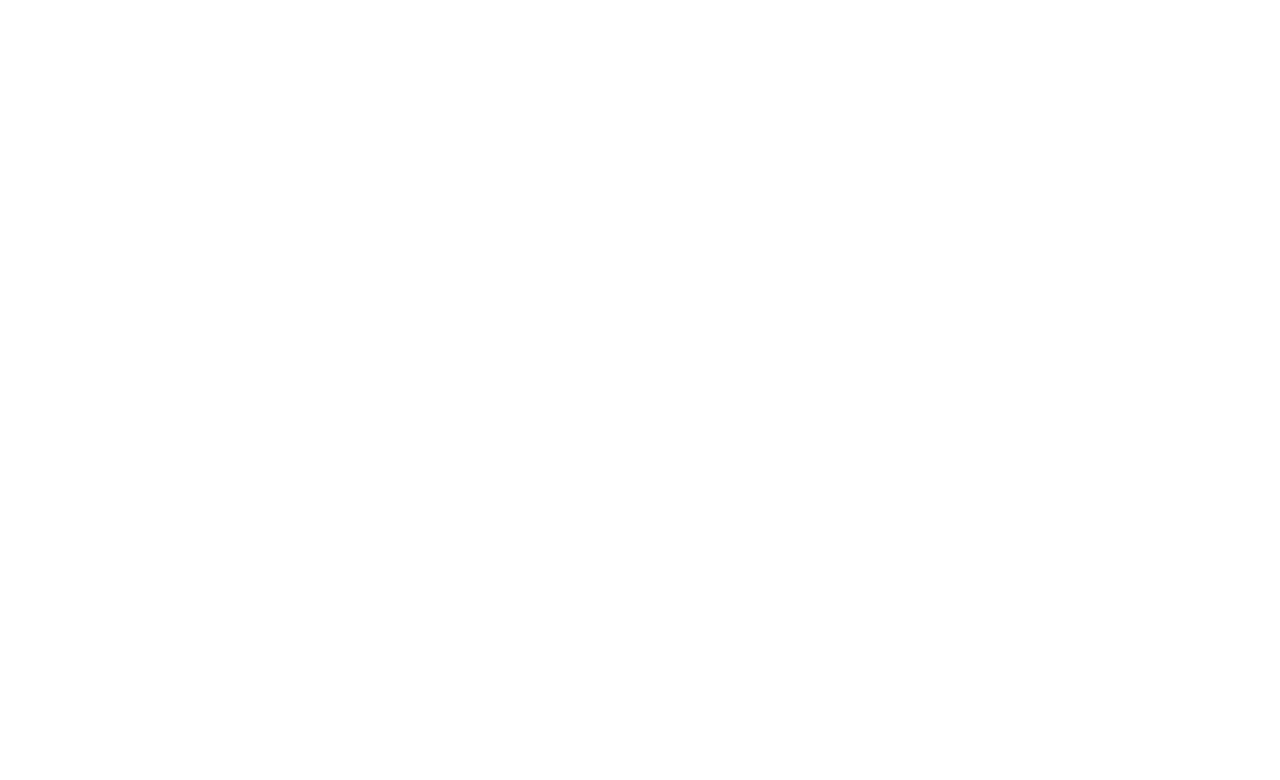
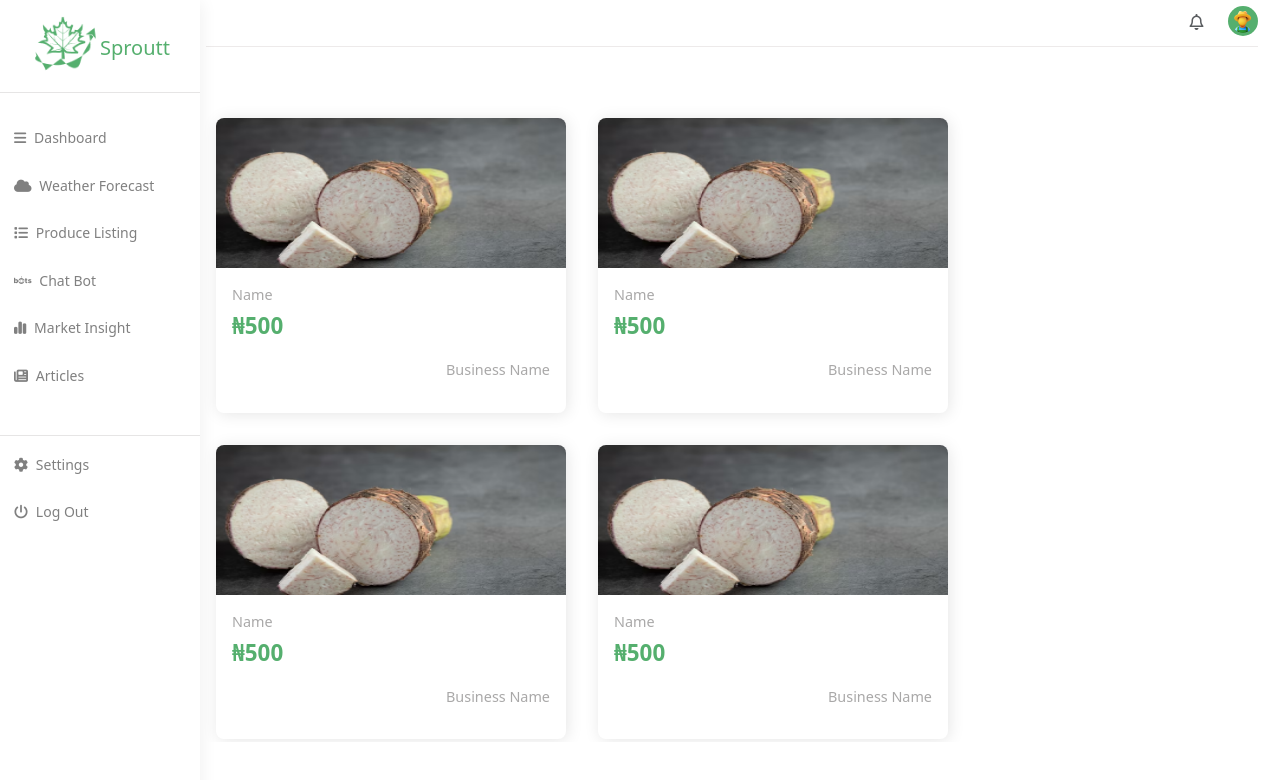
Before and after one commit to mario0070/Farmer-support-265, a React (Vite) app: page /produce-listing in a window 1280 px wide. Before the commit this address had no page. Shown: the top 780 px of the page. Built offline with nearby package versions, Linux system fonts and the light colour scheme.

Commit message:
Market Listing

```diff
--- /dev/null
+++ b/public/css/crop.css
@@ -0,0 +1,39 @@
+.produce_listing{
+    overflow: scroll;
+    height: 80vh;
+    /* background-color: red; */
+}
+
+.produce_listing::-webkit-scrollbar{
+    display: none;
+}
+
+.produce_listing .produce{
+    box-shadow: .1em .1em 1em rgba(0, 0, 0, 0.1);
+    width: 350px;
+    border-radius: 8px;
+    margin-bottom: 2em;
+    margin-right: 2em;
+}
+
+.produce_listing .produce img{
+    width: 100%;
+    height: 150px;
+    border-top-right-radius: 8px;
+    border-top-left-radius: 8px;
+}
+
+.produce_listing .produce .prod_name, .produce_listing .produce .prod_biz_name{
+    color: rgba(154, 153, 153, 0.854);
+    font-size: .9em;
+}
+
+.produce_listing .produce .prod_price{
+    color: rgba(85, 175, 110, 1);
+    font-size: 1.4em;
+}
+
+.produce_listing .prod_container{
+    justify-content:baseline;
+    flex-wrap: wrap;
+}
--- a/src/components/App.jsx
+++ b/src/components/App.jsx
@@ -22,7 +22,7 @@
           <Route element={<Chat/>} path='/chat-bot'/>
           <Route element={<Articles/>} path='/articles'/>
           <Route element={<Market/>} path='/market-insight'/>
-          <Route element={<Crop/>} path='/crop-management'/>
+          <Route element={<Crop/>} path='/produce-listing'/>
           <Route element={<Weather/>} path='/weather'/>
         </Routes>
     </>
--- a/src/components/sidebar.jsx
+++ b/src/components/sidebar.jsx
@@ -24,7 +24,7 @@
                         <Link className="nav-link" to="/weather"><i class="fa-solid fa-cloud"></i> Weather Forecast</Link>
                     </li>
                     <li className="nav-item">
-                        <Link className="nav-link" to="/crop-management"><i class="fa-solid fa-list"></i> Produce Listing</Link>
+                        <Link className="nav-link" to="/produce-listing"><i class="fa-solid fa-list"></i> Produce Listing</Link>
                     </li>
                     <li className="nav-item">
                         <Link className="nav-link" to="/chat-bot"><i class="fa-brands fa-bots"></i> Chat Bot</Link>
--- a/src/pages/crop-management.jsx
+++ b/src/pages/crop-management.jsx
@@ -1,8 +1,10 @@
 import React from 'react'
 import Sidebar from '../components/sidebar'
 import "/public/css/home.css"
+import "/public/css/crop.css"
 import farmer from "/img/farmer.png"
 import logo from "/img/greenlogo.png"
+import yam from "/img/yam.png"
 
 export default function Crop() {
   return (
@@ -21,9 +23,46 @@
 
 
 
-        <div className="content text-center mt-5">
-            <img src={logo} alt="" />
-            <h1>Crop Management</h1>
+        <div className="content produce_listing mt-5">
+            <div className="prod_container d-flex">
+
+              <div className="produce">
+                <img src={yam} alt="" />
+                <div className="prod_info p-3">
+                  <p className="prod_name mb-1">Name</p>
+                  <p className="prod_price fw-bold">₦500</p>
+                  <p className="prod_biz_name text-end">Business Name</p>
+                </div>
+              </div>
+
+              <div className="produce">
+                <img src={yam} alt="" />
+                <div className="prod_info p-3">
+                  <p className="prod_name mb-1">Name</p>
+                  <p className="prod_price fw-bold">₦500</p>
+                  <p className="prod_biz_name text-end">Business Name</p>
+                </div>
+              </div>
+
+
+              <div className="produce">
+                <img src={yam} alt="" />
+                <div className="prod_info p-3">
+                  <p className="prod_name mb-1">Name</p>
+                  <p className="prod_price fw-bold">₦500</p>
+                  <p className="prod_biz_name text-end">Business Name</p>
+                </div>
+              </div>
+
+              <div className="produce">
+                <img src={yam} alt="" />
+                <div className="prod_info p-3">
+                  <p className="prod_name mb-1">Name</p>
+                  <p className="prod_price fw-bold">₦500</p>
+                  <p className="prod_biz_name text-end">Business Name</p>
+                </div>
+              </div>
+            </div>
         </div>
   </div>
   )
```
Also changed, not shown: public/img/yam.png (added).
